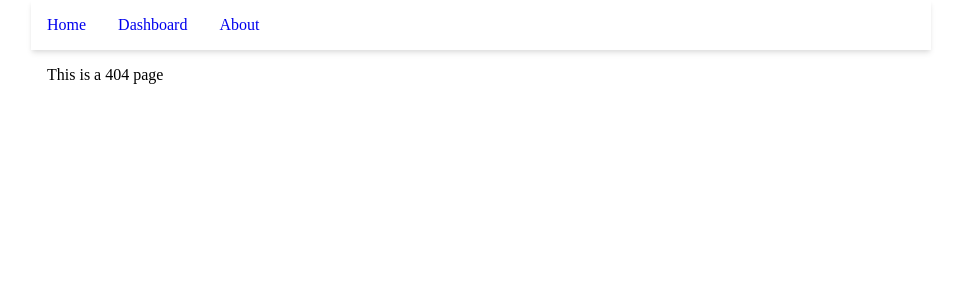
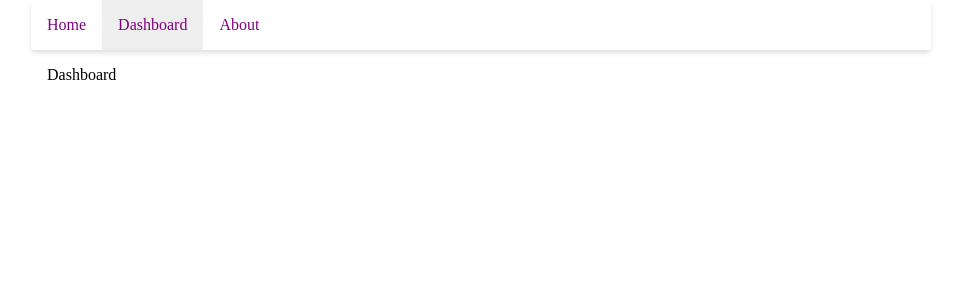
Before and after one commit to collegewap/react-router-v6-example, a React (Create React App) app: page /dashboard in a window 1280 px wide. Before the commit this address had no page. Shown: the top 300 px of the page, without its empty margins (159-1120 px from the left). Built offline with nearby package versions, Linux system fonts and the light colour scheme.

Commit message:
active class name

```diff
--- a/src/App.js
+++ b/src/App.js
@@ -1,5 +1,6 @@
 import React from "react";
-import { Routes, Route, Link } from "react-router-dom";
+import { Routes, Route, NavLink as Link } from "react-router-dom";
+import Dashboard from "./Dashboard";
 
 function App() {
   return (
@@ -7,13 +8,19 @@ function App() {
       <nav>
         <ul>
           <li>
-            <Link to="/">Home</Link>
+            <Link to="/" activeClassName="active" end>
+              Home
+            </Link>
           </li>
           <li>
-            <Link to="/dashboard">Dashboard</Link>
+            <Link to="/dashboard" activeClassName="active">
+              Dashboard
+            </Link>
           </li>
           <li>
-            <Link to="/about">About</Link>
+            <Link to="/about" activeClassName="active">
+              About
+            </Link>
           </li>
         </ul>
       </nav>
@@ -21,6 +28,7 @@ function App() {
         <Routes>
           <Route path="/" element={<Home />}></Route>
           <Route path="/about" element={<About />}></Route>
+          <Route path="/dashboard" element={<Dashboard />}></Route>
           <Route path="*" element={<NotFound />}></Route>
         </Routes>
       </div>
--- /dev/null
+++ b/src/Dashboard.js
@@ -0,0 +1,7 @@
+import React from "react";
+
+const Dashboard = () => {
+  return <div>Dashboard</div>;
+};
+
+export default Dashboard;
--- a/src/index.css
+++ b/src/index.css
@@ -1,6 +1,7 @@
 body {
   margin: 0 auto;
   max-width: 900px;
+  box-sizing: border-box;
 }
 nav ul {
   display: flex;
@@ -12,11 +13,17 @@ nav ul {
 }
 
 nav ul li {
-  padding: 1rem;
+  /* padding: 1rem; */
 }
 
 nav a {
   text-decoration: none;
+  padding: 1rem;
+  display: inline-block;
+  color: purple;
+}
+nav a.active {
+  background-color: #eee;
 }
 .main {
   padding: 1rem;
```
